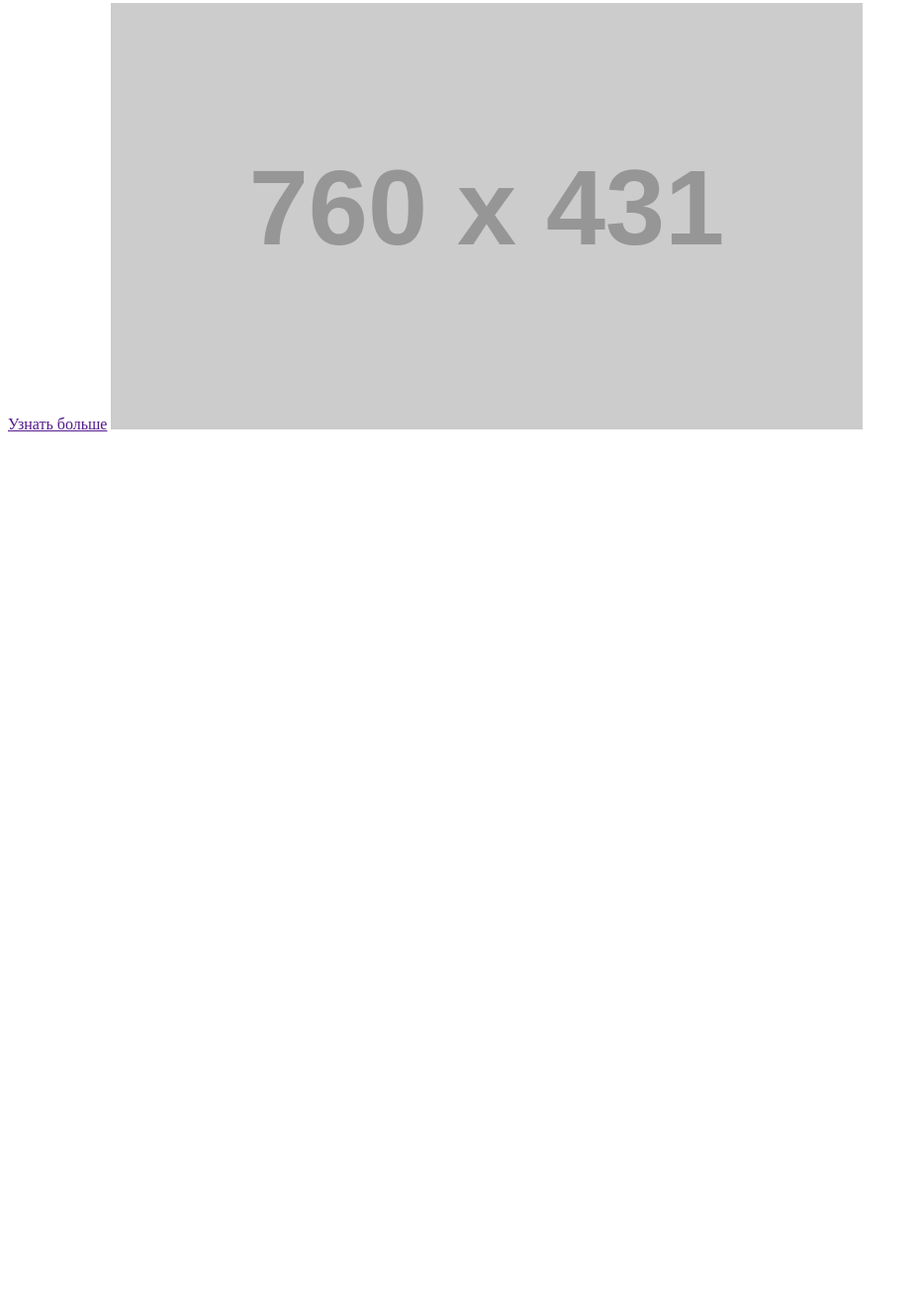
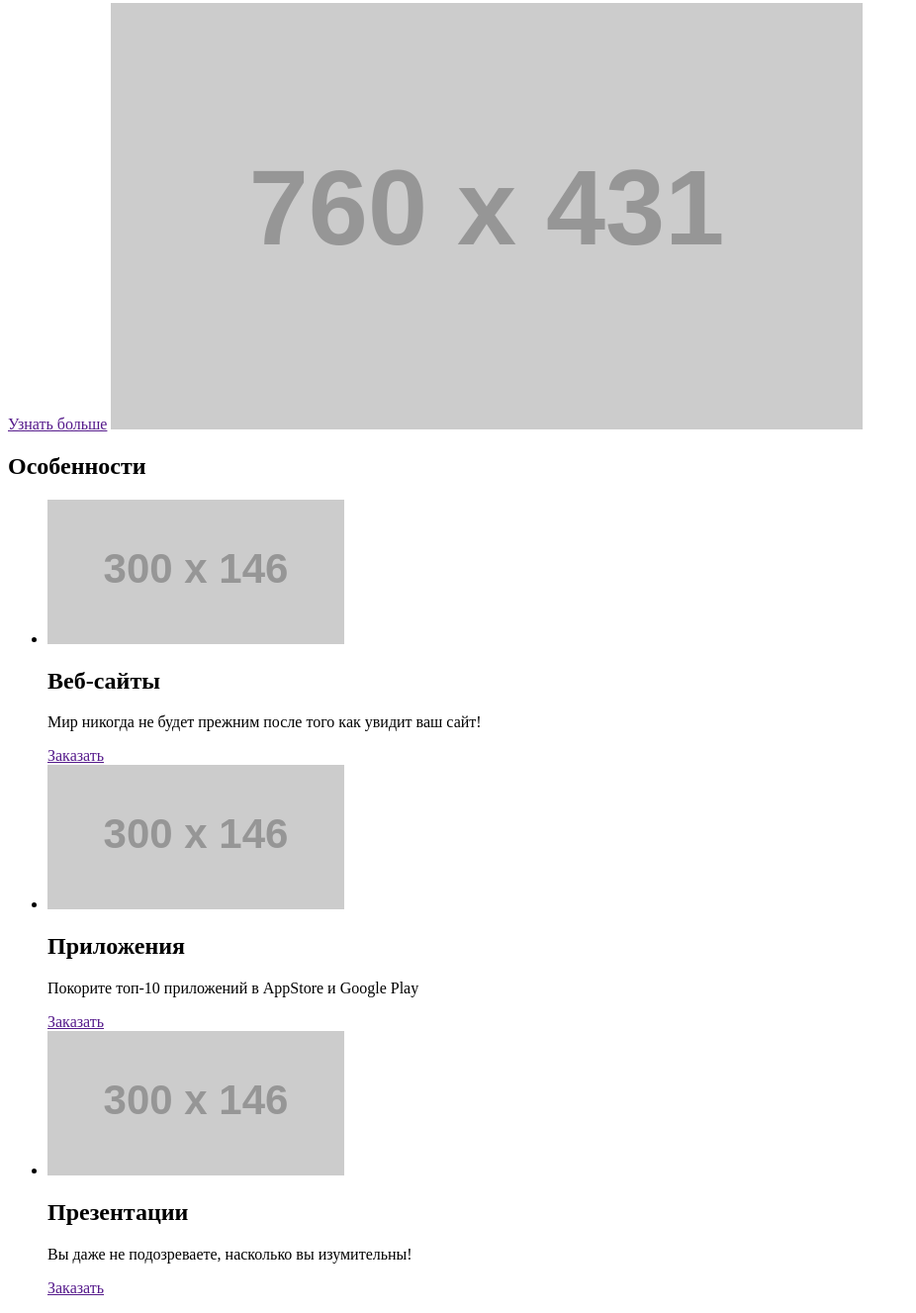
Before and after one commit to olegmasyagin/1319083-nerds-29, a plain HTML site: page index.html in a window 1280 px wide. Shown: the part 391-1718 px from the top of the page at 99% size, without its empty margins (0-926 px from the left). Before the commit the page ends 837 px from the top, so only its background shows below. Drawn offline with Linux system fonts and the light colour scheme; placeholder pictures from the web are drawn by us.

Commit message:
Добавил блок Особенности

```diff
--- a/index.html
+++ b/index.html
@@ -28,6 +28,29 @@
       <a href="">Узнать больше</a>
       <img src="https://via.placeholder.com/760x431" alt="nerds-index-slide1">
     </section>
+    <section>
+      <h2>Особенности</h2>
+      <ul>
+        <li>
+          <img src="https://via.placeholder.com/300x146" alt="illustration-1">
+          <h2>Веб-сайты</h2>
+          <p>Мир никогда не будет прежним после того как увидит ваш сайт!</p>
+          <a href="">Заказать</a>
+        </li>
+        <li>
+          <img src="https://via.placeholder.com/300x146" alt="illustration-2">
+          <h2>Приложения</h2>
+          <p>Покорите топ-10 приложений в AppStore и Google Play</p>
+          <a href="">Заказать</a>
+        </li>
+        <li>
+          <img src="https://via.placeholder.com/300x146" alt="illustration-3">
+          <h2>Презентации</h2>
+          <p>Вы даже не подозреваете, насколько вы изумительны!</p>
+          <a href="">Заказать</a>
+        </li>
+      </ul>
+    </section>
   </main>
 </body>
 
```
